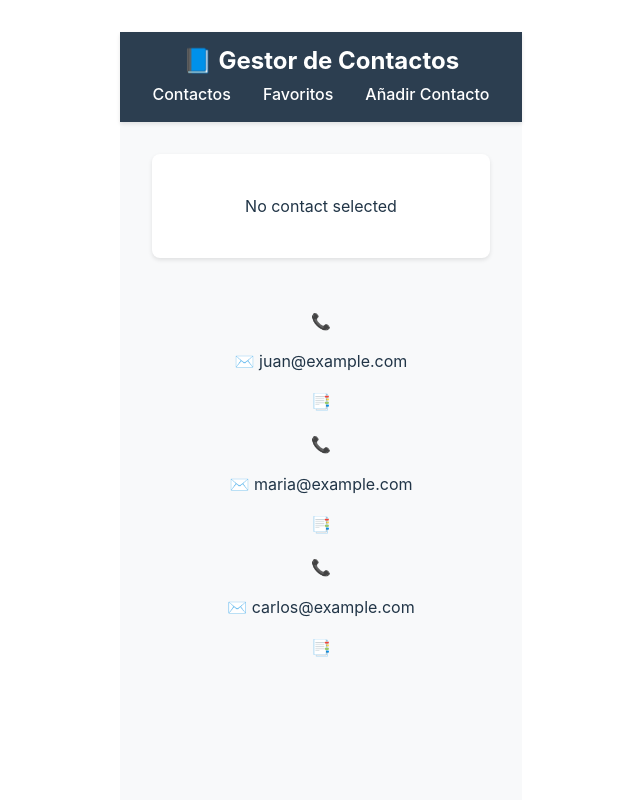
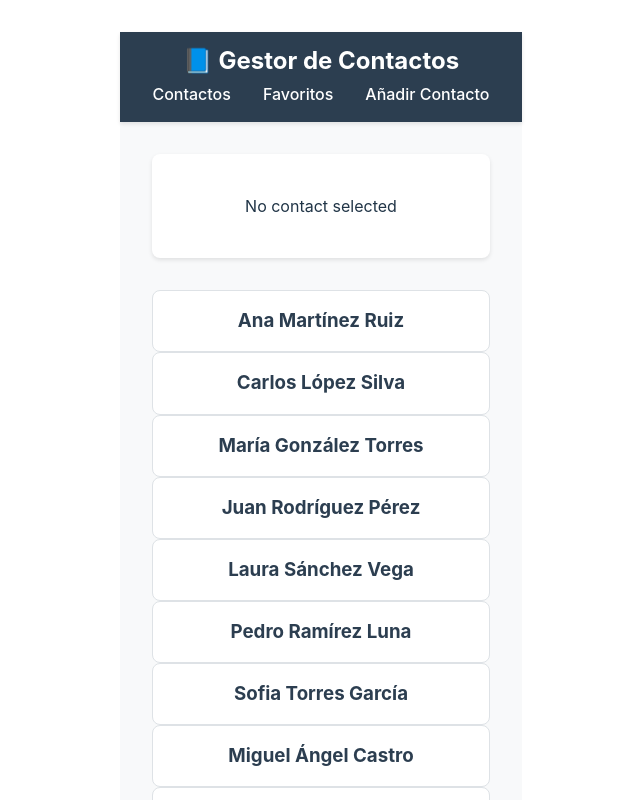
Before and after one commit to jessicapy/contact-manager, a React (Vite) app: page / in a window 1280 px wide. Shown: the top 800 px of the page, without its empty margins (319-959 px from the left). Built offline with nearby package versions, Linux system fonts and the light colour scheme.

Commit message:
lab 03 commit 3

```diff
--- a/src/App.css
+++ b/src/App.css
@@ -56,13 +56,23 @@
 }
 
 .contact-item {
+  padding: 1rem;
+  border: 1px solid #dee2e6;
+  border-radius: 8px;
   cursor: pointer;
   transition: all 0.2s ease;
+  background-color: white;
+}
+
+.contact-item h3 {
+  margin: 0;
+  color: #2c3e50;
 }
 
 .contact-item:hover {
   transform: translateY(-2px);
   box-shadow: 0 4px 8px rgba(0,0,0,0.1);
+  border-color: #4CAF50;
 }
 
 .contact-item:focus {
--- a/src/App.jsx
+++ b/src/App.jsx
@@ -1,12 +1,14 @@
-import React, { useState } from 'react';
+import { useState } from 'react';
 import Header from './components/Header';
 import ContactPinned from './components/ContactPinned';
 import ContactList from './components/ContactList';
-import contacts from './data/contacts';
+// Update the import path to match your contacts.json location
+import contactsData from './data/contacts.json';
 import './App.css';
-//
 
 function App() {
+  // Use contactsData.contacts if your JSON has a contacts property
+  const [contacts] = useState(contactsData.contacts);
   const [pinnedContact, setPinnedContact] = useState(null);
 
   const handleSelectContact = (contact) => {
--- a/src/components/ContactItem.jsx
+++ b/src/components/ContactItem.jsx
@@ -1,4 +1,4 @@
-import React from 'react';
+import 'react';
 import PropTypes from 'prop-types';
 
 const ContactItem = ({ contact, onSelectContact }) => {
@@ -10,9 +10,6 @@ const ContactItem = ({ contact, onSelectContact }) => {
       tabIndex={0}
     >
       <h3>{contact.fullname}</h3>
-      <p>📞 {contact.phonenumber}</p>
-      <p>✉️ {contact.email}</p>
-      <p>📑 {contact.type}</p>
     </div>
   );
 };
```
